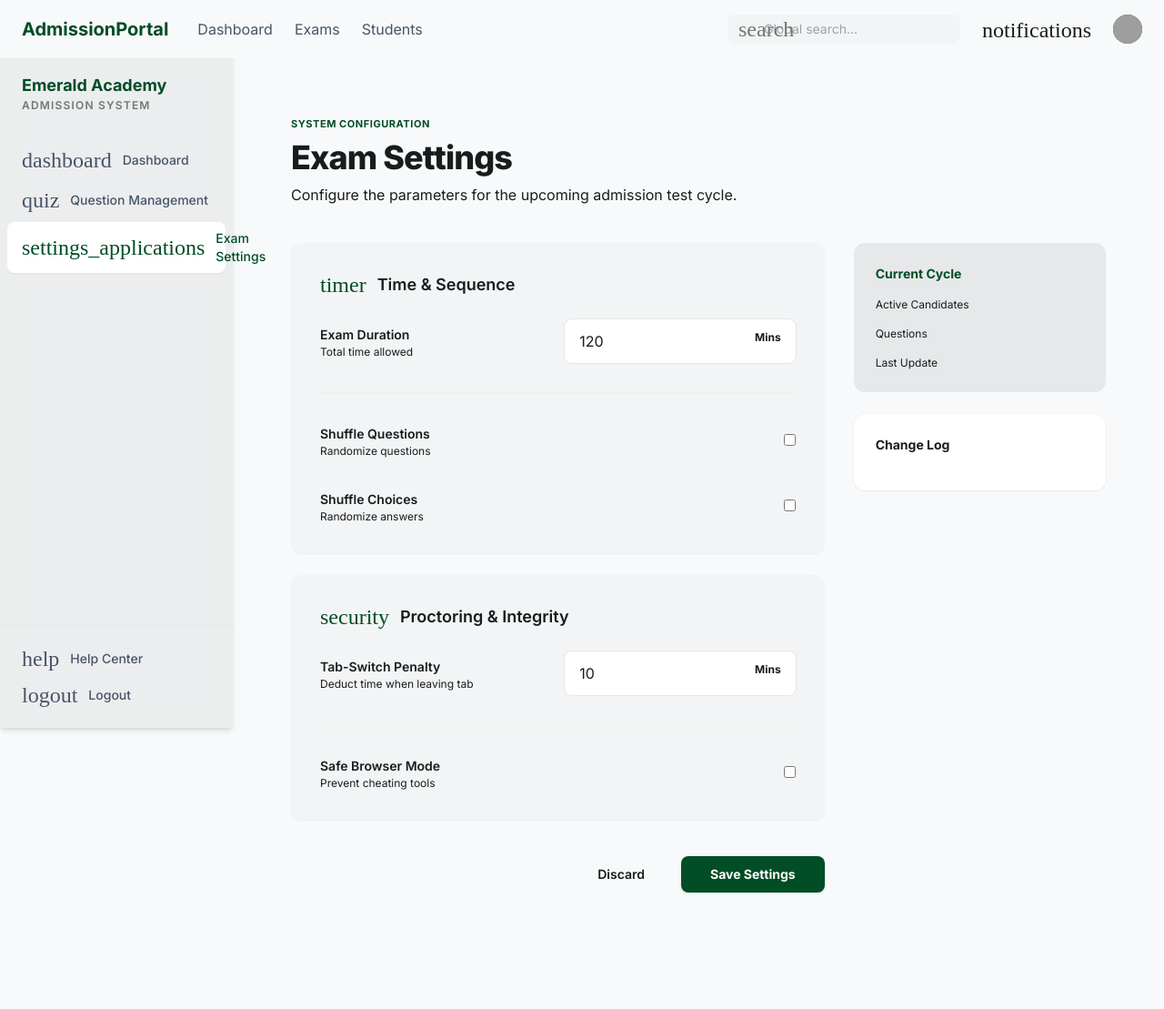
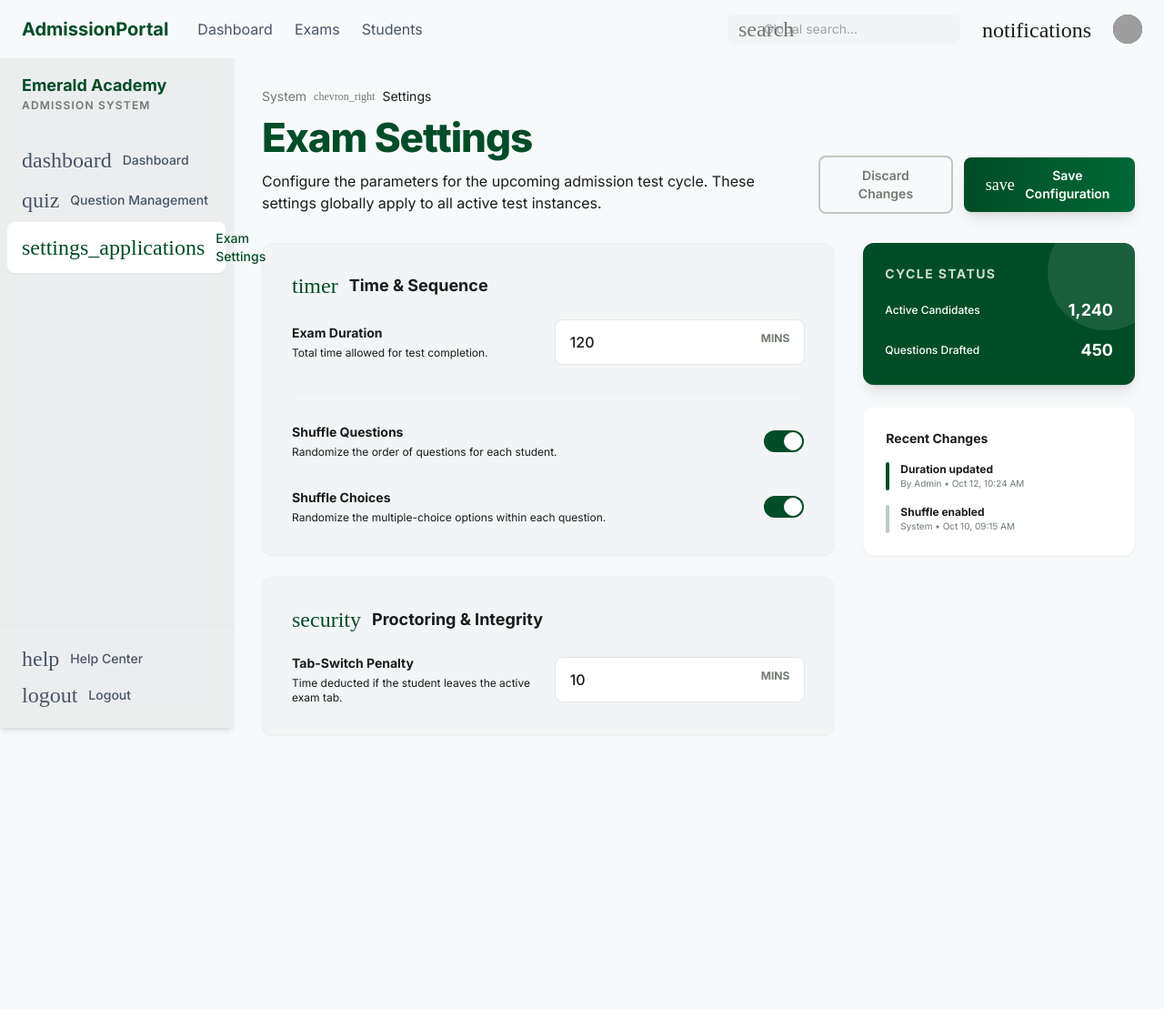
Before and after one commit to WWH16/CCAT, a Django app: page /ccat_admin/exam_settings/ in a window 1280 px wide. Shown: the whole page at 91% size. After the commit the page ends 803 px from the top, so only its background shows below. Run offline with Django 5.2, Linux system fonts and the light colour scheme; some web fonts are replaced; grey boxes are pictures that could not be loaded.

Commit message:
fix: exam settings layout:

```diff
--- a/CCAT/ccat_admin/templates/ccat_admin/exam_settings.html
+++ b/CCAT/ccat_admin/templates/ccat_admin/exam_settings.html
@@ -1,199 +1,143 @@
 {% extends 'ccat_admin/admin_base.html' %}
 {% load static %}
 
+{% block title %}Exam Settings | AdmissionPortal{% endblock %}
+
+{% block extra_head %}
+<style>
+    .custom-scrollbar::-webkit-scrollbar { width: 4px; }
+    .custom-scrollbar::-webkit-scrollbar-track { background: transparent; }
+    .custom-scrollbar::-webkit-scrollbar-thumb { background: #bec9be; border-radius: 10px; }
+</style>
+{% endblock %}
+
 {% block content %}
-
-<main class="p-8 bg-surface min-h-screen">
-  <div class="max-w-5xl mx-auto">
-
-    <!-- Page Header -->
-    <header class="mb-10">
-      <span class="text-[0.6875rem] font-bold tracking-[0.05em] uppercase text-primary mb-2 block">
-        System Configuration
-      </span>
-      <h1 class="text-4xl font-extrabold tracking-tight text-on-surface mb-2">
-        Exam Settings
-      </h1>
-      <p class="text-on-surface-variant max-w-2xl leading-relaxed">
-        Configure the parameters for the upcoming admission test cycle.
-      </p>
+<header class="flex flex-col md:flex-row md:items-end justify-between gap-6 mb-8">
+    <div>
+        <nav class="flex items-center gap-2 text-sm text-outline mb-2">
+            <span>System</span>
+            <span class="material-symbols-outlined text-xs">chevron_right</span>
+            <span class="text-on-surface">Settings</span>
+        </nav>
+        <h1 class="text-[2.75rem] font-extrabold tracking-tight text-primary leading-tight font-headline">Exam Settings</h1>
+        <p class="text-on-surface-variant max-w-2xl mt-2">Configure the parameters for the upcoming admission test cycle. These settings globally apply to all active test instances.</p>
+    </div>
+    <div class="flex items-center gap-3">
+        <button class="px-6 py-2.5 rounded-lg border-2 border-outline-variant text-outline font-semibold hover:bg-surface-container-high transition-colors flex items-center gap-2 text-sm">
+            Discard Changes
+        </button>
+        <button class="px-6 py-2.5 rounded-lg bg-gradient-to-r from-primary to-primary-container text-white font-semibold shadow-lg hover:shadow-xl hover:opacity-95 transition-all flex items-center gap-2 text-sm">
+            <span class="material-symbols-outlined text-lg">save</span>
+            Save Configuration
+        </button>
+    </div>
 </header>
-
-    <!-- FORM START -->
-    <form method="POST">
-      {% csrf_token %}
 
 <div class="grid grid-cols-1 lg:grid-cols-12 gap-8">
 
-        <!-- LEFT COLUMN -->
     <div class="lg:col-span-8 space-y-6">
 
-          <!-- Time & Sequence -->
-          <section class="bg-surface-container-low rounded-xl p-8 shadow-sm">
+        <section class="bg-surface-container-low rounded-xl p-8 shadow-sm border border-outline-variant/10">
             <div class="flex items-center gap-3 mb-6">
-              <span class="material-symbols-outlined text-primary">timer</span>
-              <h3 class="text-lg font-semibold">Time & Sequence</h3>
+                <span class="material-symbols-outlined text-primary" style="font-variation-settings: 'FILL' 1">timer</span>
+                <h3 class="text-lg font-bold text-on-surface font-headline">Time & Sequence</h3>
             </div>
 
             <div class="space-y-8">
-
-              <!-- Duration -->
                 <div class="grid md:grid-cols-2 gap-4 items-center">
                     <div>
-                  <label class="text-sm font-semibold">Exam Duration</label>
-                  <p class="text-xs text-on-surface-variant">
-                    Total time allowed
-                  </p>
+                        <label class="block text-sm font-bold text-on-surface mb-1">Exam Duration</label>
+                        <p class="text-xs text-on-surface-variant">Total time allowed for test completion.</p>
                     </div>
-
                     <div class="relative">
-                  <input type="number" name="duration"
-                    value="{{ settings.duration|default:120 }}"
-                    class="w-full rounded-lg py-3 px-4 ring-1 ring-outline-variant/30 focus:ring-2 focus:ring-primary">
-                  <span class="absolute right-4 top-3 text-xs font-bold">Mins</span>
+                        <input class="w-full bg-surface-container-lowest border-none rounded-lg py-3 px-4 text-on-surface ring-1 ring-outline-variant/30 focus:ring-2 focus:ring-primary transition-all font-medium" type="number" value="120"/>
+                        <span class="absolute right-4 top-3 text-xs font-bold text-outline uppercase">Mins</span>
                     </div>
                 </div>
 
                 <hr class="border-outline-variant/10"/>
 
-              <!-- Shuffle Questions -->
                 <div class="flex items-center justify-between">
-                <div>
-                  <label class="text-sm font-semibold">Shuffle Questions</label>
-                  <p class="text-xs text-on-surface-variant">
-                    Randomize questions
-                  </p>
+                    <div class="max-w-md">
+                        <label class="block text-sm font-bold text-on-surface mb-1">Shuffle Questions</label>
+                        <p class="text-xs text-on-surface-variant">Randomize the order of questions for each student.</p>
+                    </div>
+                    <label class="relative inline-flex items-center cursor-pointer">
+                        <input checked class="sr-only peer" type="checkbox"/>
+                        <div class="w-11 h-6 bg-outline-variant/30 rounded-full peer peer-checked:after:translate-x-full peer-checked:after:border-white after:content-[''] after:absolute after:top-[2px] after:left-[2px] after:bg-white after:border-gray-300 after:border after:rounded-full after:h-5 after:w-5 after:transition-all peer-checked:bg-primary"></div>
+                    </label>
                 </div>
 
-                <input type="checkbox" name="shuffle_questions"
-                  {% if settings.shuffle_questions %}checked{% endif %}>
+                <div class="flex items-center justify-between">
+                    <div class="max-w-md">
+                        <label class="block text-sm font-bold text-on-surface mb-1">Shuffle Choices</label>
+                        <p class="text-xs text-on-surface-variant">Randomize the multiple-choice options within each question.</p>
                     </div>
-
-              <!-- Shuffle Choices -->
-              <div class="flex items-center justify-between">
-                <div>
-                  <label class="text-sm font-semibold">Shuffle Choices</label>
-                  <p class="text-xs text-on-surface-variant">
-                    Randomize answers
-                  </p>
+                    <label class="relative inline-flex items-center cursor-pointer">
+                        <input checked class="sr-only peer" type="checkbox"/>
+                        <div class="w-11 h-6 bg-outline-variant/30 rounded-full peer peer-checked:after:translate-x-full peer-checked:after:border-white after:content-[''] after:absolute after:top-[2px] after:left-[2px] after:bg-white after:border-gray-300 after:border after:rounded-full after:h-5 after:w-5 after:transition-all peer-checked:bg-primary"></div>
+                    </label>
                 </div>
-
-                <input type="checkbox" name="shuffle_choices"
-                  {% if settings.shuffle_choices %}checked{% endif %}>
-              </div>
-
             </div>
         </section>
 
-          <!-- Integrity -->
-          <section class="bg-surface-container-low rounded-xl p-8 shadow-sm">
+        <section class="bg-surface-container-low rounded-xl p-8 shadow-sm border border-outline-variant/10">
             <div class="flex items-center gap-3 mb-6">
-              <span class="material-symbols-outlined text-primary">security</span>
-              <h3 class="text-lg font-semibold">Proctoring & Integrity</h3>
+                <span class="material-symbols-outlined text-primary" style="font-variation-settings: 'FILL' 1">security</span>
+                <h3 class="text-lg font-bold text-on-surface font-headline">Proctoring & Integrity</h3>
             </div>
-
             <div class="space-y-8">
-
-              <!-- Tab Penalty -->
                 <div class="grid md:grid-cols-2 gap-4 items-center">
                     <div>
-                  <label class="text-sm font-semibold">Tab-Switch Penalty</label>
-                  <p class="text-xs text-on-surface-variant">
-                    Deduct time when leaving tab
-                  </p>
+                        <label class="block text-sm font-bold text-on-surface mb-1">Tab-Switch Penalty</label>
+                        <p class="text-xs text-on-surface-variant">Time deducted if the student leaves the active exam tab.</p>
                     </div>
-
                     <div class="relative">
-                  <input type="number" name="tab_penalty"
-                    value="{{ settings.tab_penalty|default:10 }}"
-                    class="w-full rounded-lg py-3 px-4 ring-1 ring-outline-variant/30 focus:ring-2 focus:ring-primary">
-                  <span class="absolute right-4 top-3 text-xs font-bold">Mins</span>
-                </div>
-              </div>
-
-              <hr class="border-outline-variant/10"/>
-
-              <!-- Safe Browser -->
-              <div class="flex items-center justify-between">
-                <div>
-                  <label class="text-sm font-semibold">Safe Browser Mode</label>
-                  <p class="text-xs text-on-surface-variant">
-                    Prevent cheating tools
-                  </p>
-                </div>
-
-                <input type="checkbox" name="safe_browser"
-                  {% if settings.safe_browser %}checked{% endif %}>
-              </div>
-
-            </div>
-          </section>
-
-          <!-- ACTION BUTTONS -->
-          <div class="flex justify-end gap-4 pt-4 pb-12">
-            <button type="reset"
-              class="px-6 py-2.5 text-sm font-semibold hover:bg-surface-container-highest rounded-lg">
-              Discard
-            </button>
-
-            <button type="submit"
-              class="px-8 py-2.5 text-sm font-bold text-white bg-primary rounded-lg shadow">
-              Save Settings
-            </button>
-          </div>
-
-        </div>
-
-        <!-- RIGHT COLUMN -->
-        <div class="lg:col-span-4 space-y-6">
-
-          <!-- Stats -->
-          <div class="bg-surface-container-high rounded-xl p-6">
-            <h4 class="text-sm font-bold text-primary mb-4">Current Cycle</h4>
-
-            <div class="space-y-4">
-              <div class="flex justify-between">
-                <span class="text-xs">Active Candidates</span>
-                <span class="font-bold">{{ stats.students }}</span>
-              </div>
-
-              <div class="flex justify-between">
-                <span class="text-xs">Questions</span>
-                <span class="font-bold">{{ stats.questions }}</span>
-              </div>
-
-              <div class="flex justify-between">
-                <span class="text-xs">Last Update</span>
-                <span class="font-bold">{{ stats.updated }}</span>
+                        <input class="w-full bg-surface-container-lowest border-none rounded-lg py-3 px-4 text-on-surface ring-1 ring-outline-variant/30 focus:ring-2 focus:ring-primary transition-all font-medium" type="number" value="10"/>
+                        <span class="absolute right-4 top-3 text-xs font-bold text-outline uppercase">Mins</span>
                     </div>
                 </div>
             </div>
+        </section>
+    </div>
 
-          <!-- Change Log -->
-          <div class="bg-white rounded-xl p-6 shadow-sm ring-1 ring-outline-variant/10">
-            <h4 class="text-sm font-bold mb-4">Change Log</h4>
+    <div class="lg:col-span-4 space-y-6">
+        <div class="bg-primary rounded-xl p-6 text-white shadow-lg overflow-hidden relative">
+            <div class="relative z-10">
+                <h4 class="text-sm font-bold uppercase tracking-widest opacity-80 mb-4">Cycle Status</h4>
+                <div class="space-y-4">
+                    <div class="flex items-center justify-between">
+                        <span class="text-xs font-medium">Active Candidates</span>
+                        <span class="text-lg font-bold">1,240</span>
+                    </div>
+                    <div class="flex items-center justify-between">
+                        <span class="text-xs font-medium">Questions Drafted</span>
+                        <span class="text-lg font-bold">450</span>
+                    </div>
+                </div>
+            </div>
+            <div class="absolute -right-8 -top-8 w-32 h-32 bg-white/10 rounded-full"></div>
+        </div>
 
+        <div class="bg-surface-container-lowest rounded-xl p-6 shadow-sm border border-outline-variant/10">
+            <h4 class="text-sm font-bold text-on-surface mb-4 font-headline">Recent Changes</h4>
             <ul class="space-y-4">
-              {% for log in logs %}
                 <li class="flex gap-3">
-                <div class="w-1 bg-primary rounded-full"></div>
+                    <div class="w-1 bg-primary rounded-full shrink-0"></div>
                     <div>
-                  <p class="text-xs font-semibold">{{ log.action }}</p>
-                  <p class="text-[0.65rem] text-gray-500">
-                    {{ log.user }} • {{ log.date }}
-                  </p>
+                        <p class="text-xs font-bold text-on-surface">Duration updated</p>
+                        <p class="text-[10px] text-outline">By Admin • Oct 12, 10:24 AM</p>
                     </div>
                 </li>
-              {% endfor %}
+                <li class="flex gap-3">
+                    <div class="w-1 bg-outline-variant rounded-full shrink-0"></div>
+                    <div>
+                        <p class="text-xs font-bold text-on-surface-variant">Shuffle enabled</p>
+                        <p class="text-[10px] text-outline">System • Oct 10, 09:15 AM</p>
+                    </div>
+                </li>
             </ul>
         </div>
-
     </div>
-
 </div>
-    </form>
-
-  </div>
-</main>
-
 {% endblock %}
```
Lines whose indentation alone changed are shown as unchanged.
